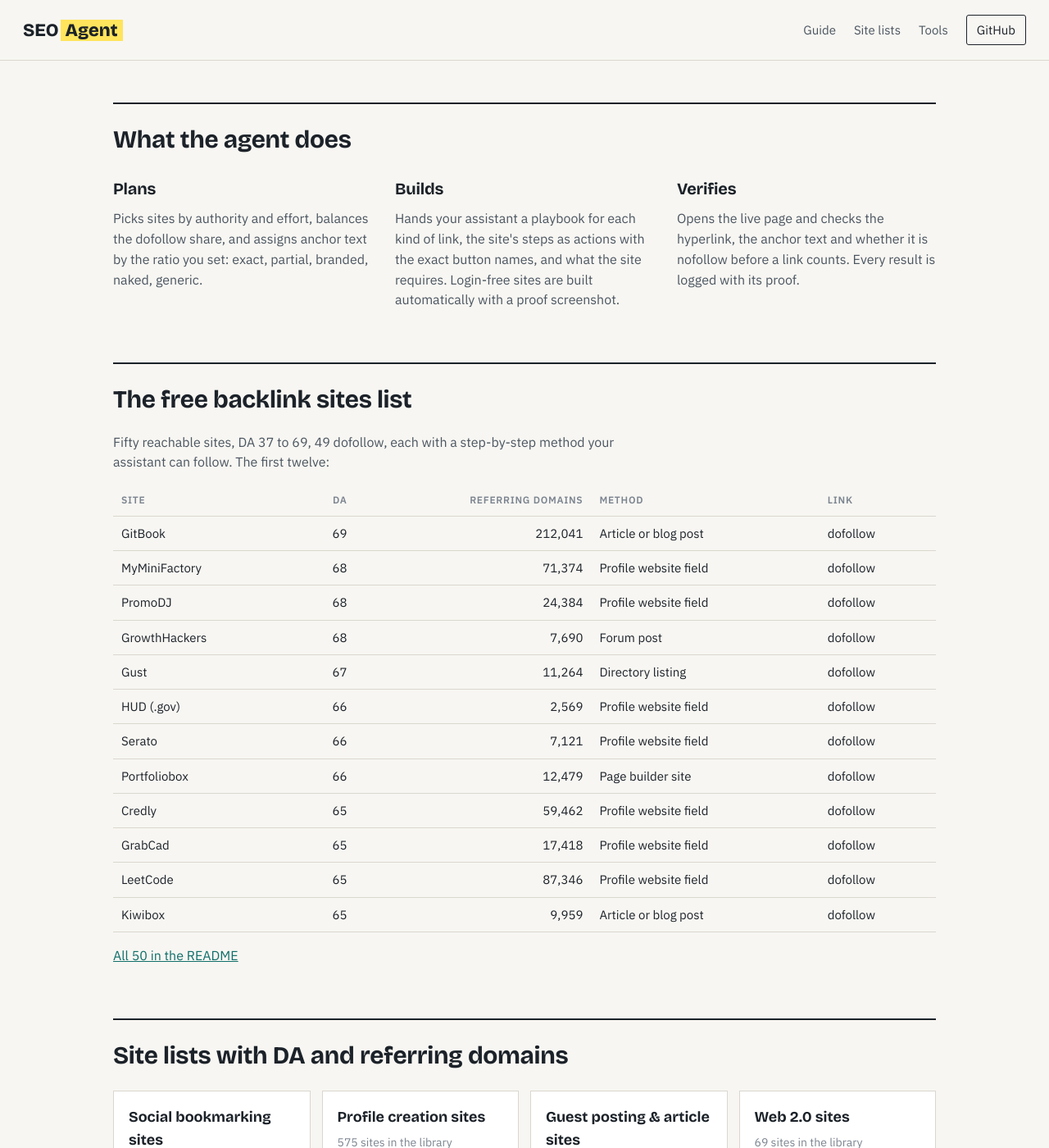
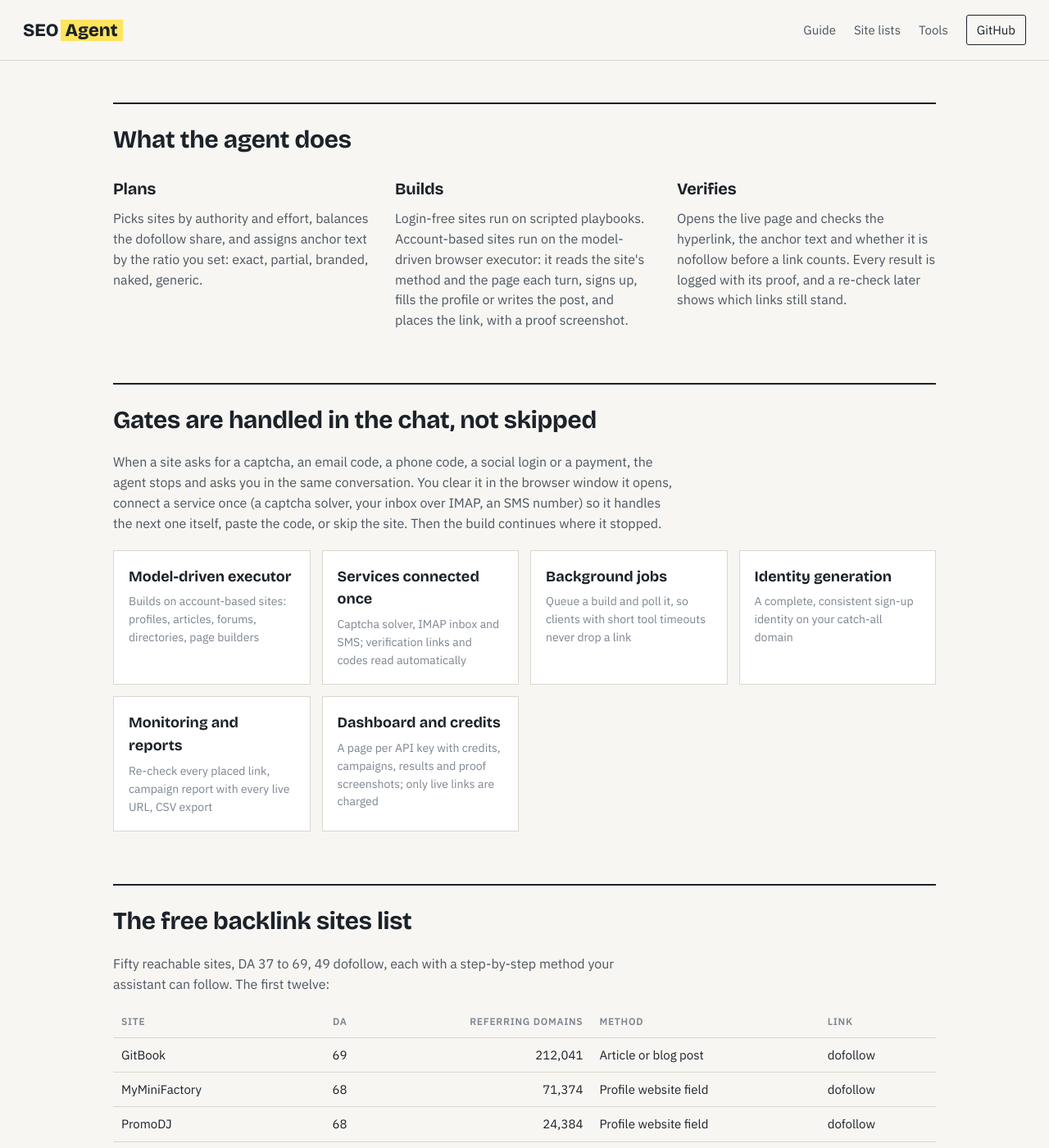
Before and after one commit to m4mansoor/seo-agent, a Jekyll site: the page built from docs/index.html, in a window 1280 px wide and 1400 px high, scrolled down 701 px. Shown: the whole window at 82% size. Built offline with Jekyll 4.4.1, drawn with Linux system fonts in a browser that asks for light colours; some of the changed text lies outside the part shown.

Commit message:
Present gates, the model-driven executor, background jobs, identity generation, monitoring, reports and the dashboard as shipped features across the README and site

```diff
--- a/docs/assets/site.css
+++ b/docs/assets/site.css
@@ -25,3 +25,5 @@
 .doc{max-width:820px}.doc h1{font-size:40px;font-weight:800;line-height:1.05;margin-top:48px}.doc h2{font-size:24px;margin-top:40px;padding-top:14px;border-top:2px solid var(--ink)}.doc h3{font-size:18px;margin-top:22px}.doc p,.doc li{max-width:70ch}.doc pre{background:var(--ink);color:#F3EFE4;padding:14px 16px;border-radius:4px;overflow-x:auto;font-size:14px}.doc pre code{color:#F3EFE4}.doc table{display:block;overflow-x:auto;white-space:nowrap;margin-top:14px}.doc blockquote{margin:14px 0;padding:10px 16px;border-left:3px solid var(--teal);background:var(--paper-2);color:var(--ink-2)}
 .foot{border-top:1px solid var(--rule);padding:22px 28px;display:flex;justify-content:space-between;gap:16px;flex-wrap:wrap;font-size:14px;color:var(--ink-3)}
 @media (max-width:820px){.hero h1{font-size:40px}.facts{grid-template-columns:repeat(2,minmax(0,1fr))}.three{grid-template-columns:1fr}.top{padding:14px 18px}.top nav{gap:14px;font-size:14px}main{padding:0 18px 40px}}
+
+.gates>p{max-width:72ch;color:var(--ink-2)}.gates .card{cursor:default}.gates .card:hover{border-color:var(--rule)}
--- a/docs/index.html
+++ b/docs/index.html
@@ -23,8 +23,21 @@
   <h2>What the agent does</h2>
   <div class="three">
     <div><h3>Plans</h3><p>Picks sites by authority and effort, balances the dofollow share, and assigns anchor text by the ratio you set: exact, partial, branded, naked, generic.</p></div>
-    <div><h3>Builds</h3><p>Hands your assistant a playbook for each kind of link, the site's steps as actions with the exact button names, and what the site requires. Login-free sites are built automatically with a proof screenshot.</p></div>
-    <div><h3>Verifies</h3><p>Opens the live page and checks the hyperlink, the anchor text and whether it is nofollow before a link counts. Every result is logged with its proof.</p></div>
+    <div><h3>Builds</h3><p>Login-free sites run on scripted playbooks. Account-based sites run on the model-driven browser executor: it reads the site's method and the page each turn, signs up, fills the profile or writes the post, and places the link, with a proof screenshot.</p></div>
+    <div><h3>Verifies</h3><p>Opens the live page and checks the hyperlink, the anchor text and whether it is nofollow before a link counts. Every result is logged with its proof, and a re-check later shows which links still stand.</p></div>
+  </div>
+</section>
+
+<section class="gates">
+  <h2>Gates are handled in the chat, not skipped</h2>
+  <p>When a site asks for a captcha, an email code, a phone code, a social login or a payment, the agent stops and asks you in the same conversation. You clear it in the browser window it opens, connect a service once (a captcha solver, your inbox over IMAP, an SMS number) so it handles the next one itself, paste the code, or skip the site. Then the build continues where it stopped.</p>
+  <div class="cards">
+    <div class="card"><b>Model-driven executor</b><span>Builds on account-based sites: profiles, articles, forums, directories, page builders</span></div>
+    <div class="card"><b>Services connected once</b><span>Captcha solver, IMAP inbox and SMS; verification links and codes read automatically</span></div>
+    <div class="card"><b>Background jobs</b><span>Queue a build and poll it, so clients with short tool timeouts never drop a link</span></div>
+    <div class="card"><b>Identity generation</b><span>A complete, consistent sign-up identity on your catch-all domain</span></div>
+    <div class="card"><b>Monitoring and reports</b><span>Re-check every placed link, campaign report with every live URL, CSV export</span></div>
+    <div class="card"><b>Dashboard and credits</b><span>A page per API key with credits, campaigns, results and proof screenshots; only live links are charged</span></div>
   </div>
 </section>
 
@@ -53,6 +66,6 @@
 
 <section class="upgrade">
   <h2>Full library with a free API key</h2>
-  <p>All 1,245 sites with referring domains, backlinks, spam score and organic traffic, the campaign planner, automatic building on login-free sites, link verification and the results log. Keys open when the hosted service launches; star the repository to hear first.</p>
+  <p>All 1,245 sites with referring domains, backlinks, spam score and organic traffic, the campaign planner, the model-driven executor for account-based sites, gate handling with connected services, background jobs, identity generation, link monitoring, campaign reports and a dashboard. Keys open when the hosted service launches; star the repository to hear first.</p>
   <a class="btn" href="https://github.com/m4mansoor/seo-agent">Star on GitHub</a>
 </section>
```
Also changed, not shown: docs/claude-seo.md (+1 -1 lines), docs/how-to-get-backlinks-with-ai.md (+6 -2 lines), docs/llm-seo.md (+1 -1 lines), docs/seo-mcp-server.md (+1 -1 lines), README.md.
